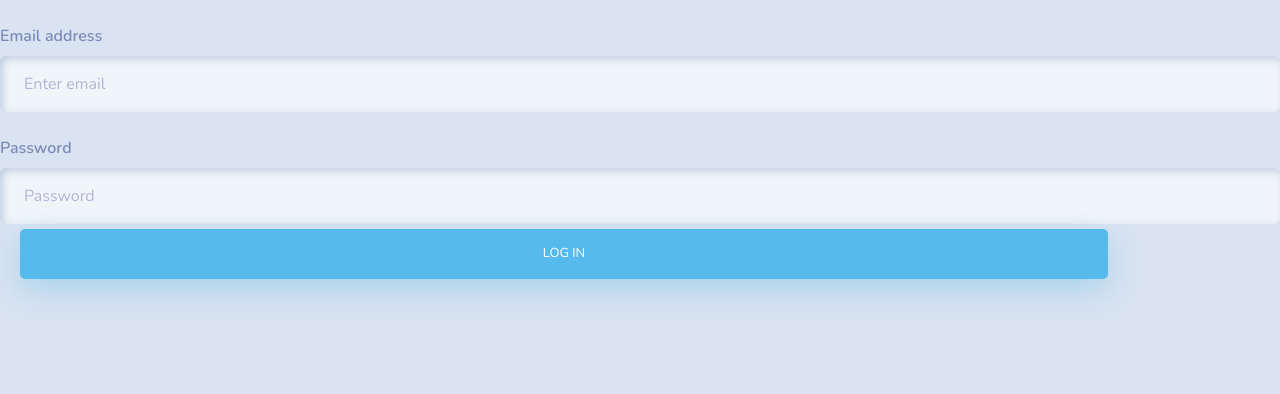
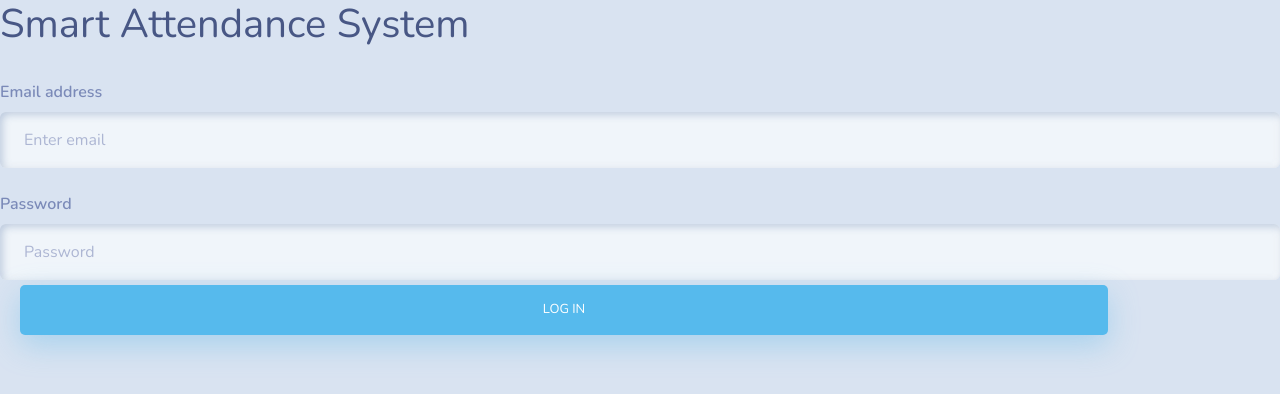
Before and after one commit to putlurusurya/smart-attendance, a Flask app: page /login in a window 1280 px wide. Shown: the top 394 px of the page. Run offline with Flask 2, Linux system fonts and the light colour scheme.

Commit message:
Update login.html

```diff
--- a/templates/login.html
+++ b/templates/login.html
@@ -42,6 +42,7 @@
     </style>
 </head>
 <body>
+	<h1>Smart Attendance System</h1>
 <div class="wrapper fadeInDown">
   <div id="formContent">
     <form action="/login"   method="POST">
```
